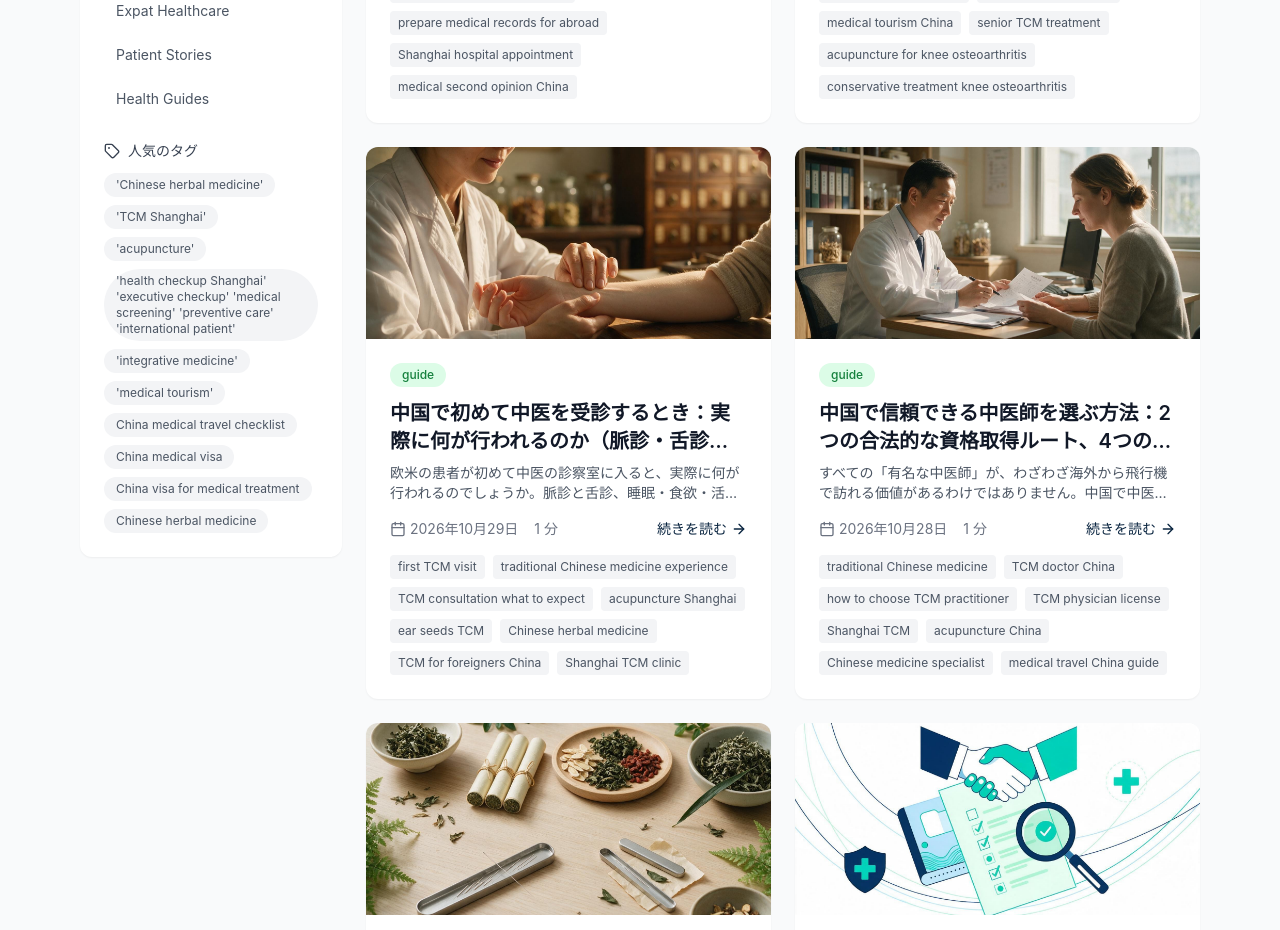
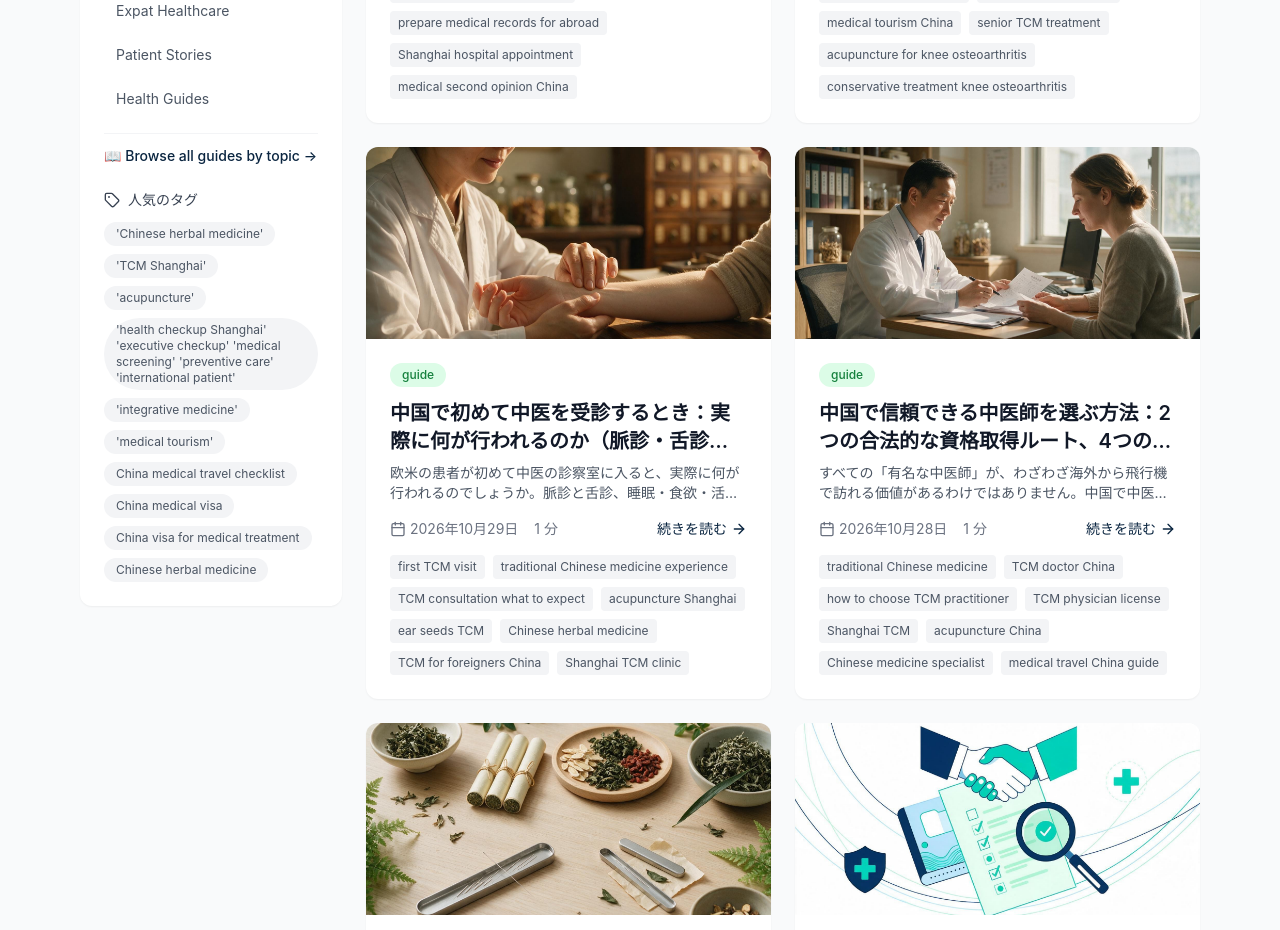
Before and after one commit to linglingsaiko/ShanghaiMed, a Next.js app: page /ja/blog in a window 1280 px wide. Shown: the part 841-1771 px from the top of the page. Built offline with nearby package versions, Linux system fonts and the light colour scheme; no server answers.

Commit message:
feat: add guides aggregation link in blog sidebar categories section

```diff
--- a/components/sections/BlogList.tsx
+++ b/components/sections/BlogList.tsx
@@ -115,6 +115,14 @@ export default function BlogList({
                   </li>
                 ))}
               </ul>
+              <div className="mt-4 pt-3 border-t border-gray-100">
+                <Link
+                  href={localePath('/blog/guides')}
+                  className="flex items-center gap-2 text-sm font-medium text-primary hover:text-primary/80 transition-colors"
+                >
+                  📖 Browse all guides by topic →
+                </Link>
+              </div>
             </div>
 
             <div>
```
